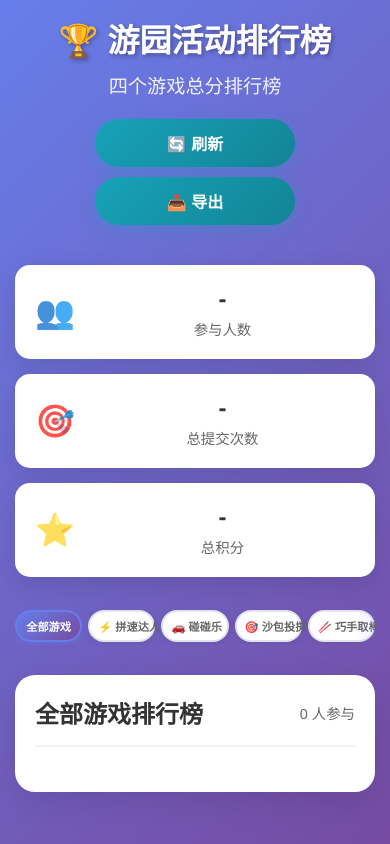
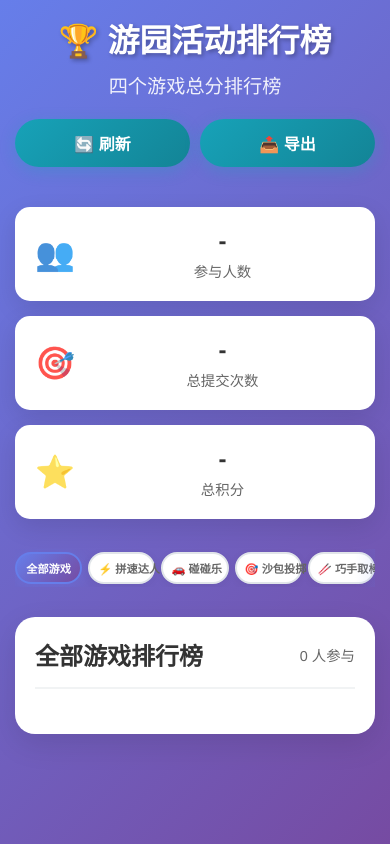
Before and after one commit to hmh38324/leaderboard, a website: page public/index.html in a window 390 px wide. Drawn offline with Linux system fonts and the light colour scheme; no server answers.

Commit message:
fix(ui): keep header buttons on one row on mobile; split width 50%

```diff
--- a/public/style.css
+++ b/public/style.css
@@ -663,15 +663,19 @@ header p {
     }
 
     .header-buttons {
-        flex-direction: column;
+        flex-direction: row; /* 保持一行 */
         gap: 10px;
-        align-items: center;
+        align-items: stretch;
+        justify-content: center;
+        flex-wrap: nowrap; /* 不换行 */
     }
 
     .refresh-btn {
-        width: 100%;
-        max-width: 200px;
+        flex: 1 1 0; /* 两个按钮平分一行宽度 */
+        width: auto;
+        max-width: none;
         justify-content: center;
+        white-space: nowrap; /* 避免按钮文字换行 */
     }
 
     .modal-content {
```
